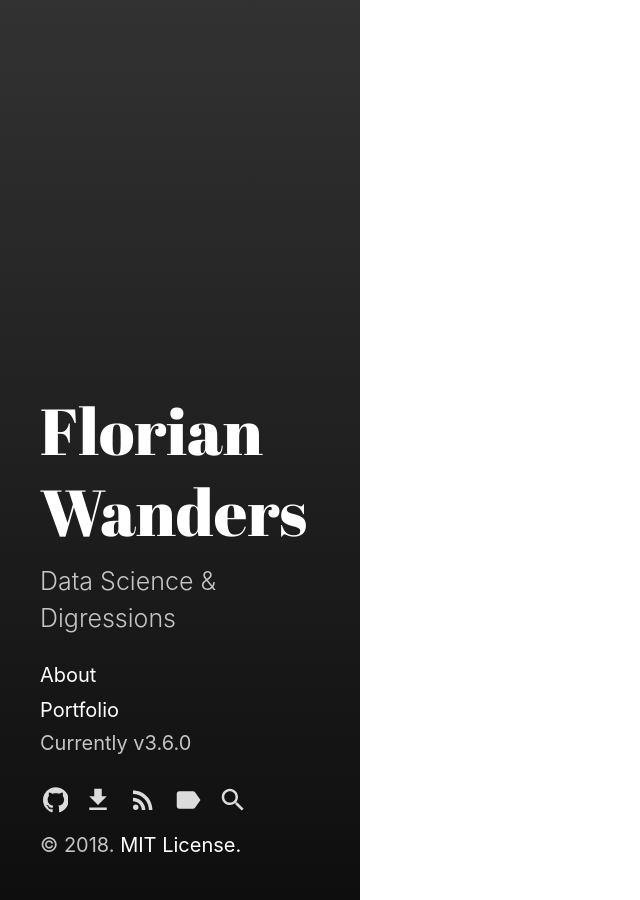
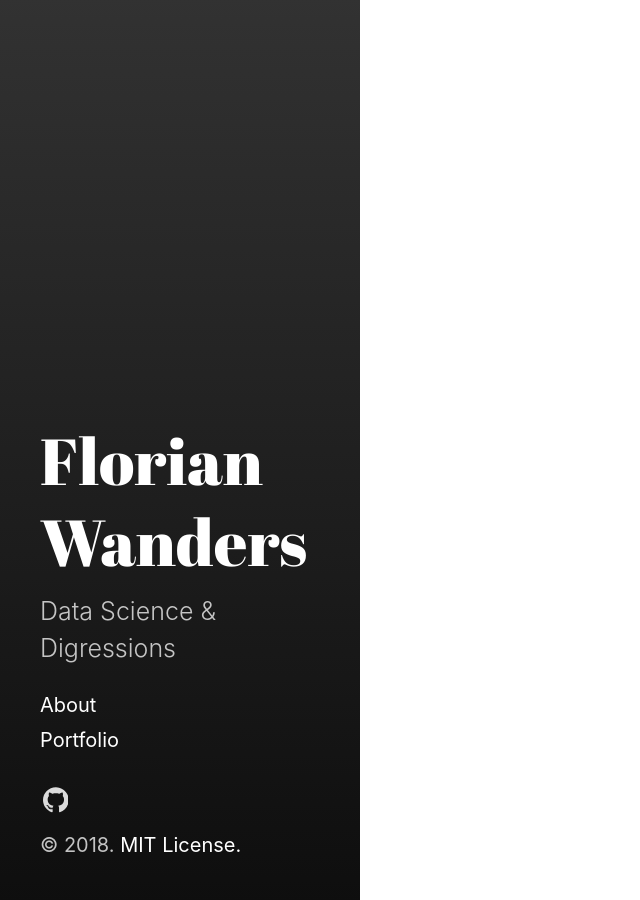
Before and after one commit to stormvirux/florianwanders.github.io, a Jekyll site: the page built from index.html, in a window 1280 px wide. Shown: the whole page, without its empty margins (0-640 px from the left). Built offline with Jekyll 4.4.1, drawn with Linux system fonts in a browser that asks for light colours.

Commit message:
remove template content from sidebar

```diff
--- a/_config.yml
+++ b/_config.yml
@@ -27,7 +27,6 @@ plugins:
   - jekyll-paginate
 
 # Custom vars
-version:            3.6.0
 sidebar_home_link:  false
 sidebar_blog_link:  false #'/blog'     # By default, your home page is your blog
                                 # page. If you change your paginate_path,
--- a/_includes/sidebar-icon-links.html
+++ b/_includes/sidebar-icon-links.html
@@ -1,53 +1,9 @@
 <nav id="sidebar-icon-links">
-  {% if site.github.repo %}
+
     <a id="github-link"
        class="icon" title="Github Project" aria-label="Github Project"
        href="{{ site.github.repo }}">
       {% include svg/github.svg %}
     </a>
-    <a id="github-download-link"
-       class="icon" title="Download" aria-label="Download"
-       href="{{ site.github.repo }}/archive/v{{ site.version }}.zip">
-      {% include svg/download.svg %}
-    </a>
-  {% endif %}
 
-  <a id="subscribe-link"
-     class="icon" title="Subscribe" aria-label="Subscribe"
-     href="{{ site.baseurl }}/feed.xml">
-    {% include svg/feed.svg %}
-  </a>
-
-  {% comment %}
-    Check if we have tag or search pages page active before linking to it.
-  {% endcomment %}
-  {% assign tags_page = false %}
-  {% assign search_page = false %}
-  {% for node in site.pages %}
-    {% if node.layout == "tags" %}
-      {% assign tags_page = node %}
-    {% elsif node.layout == "search" %}
-      {% assign search_page = node %}
-    {% endif %}
-  {% endfor %}
-
-  {% if tags_page %}
-    <a id="tags-link"
-       class="icon{% if page.url == '/tags' %} active{% endif %}"
-       title="Tags" aria-label="Tags"
-       href="{{ site.baseurl }}{{ tags_page.url }}">
-      {% include svg/tags.svg %}
-    </a>
-  {% endif %}
-
-  {% if search_page %}
-    <a id="search-link"
-       class="icon{% if page.url == '/search' %} active{% endif %}"
-       title="Search" aria-label="Search"
-       href="{{ site.baseurl }}{{ search_page.url }}">
-      {% include svg/search.svg %}
-    </a>
-  {% endif %}
-
-  {% include custom-icon-links.html %}
 </nav>
--- a/_includes/sidebar.html
+++ b/_includes/sidebar.html
@@ -12,9 +12,6 @@
   </header>
   {% include sidebar-nav-links.html %}
 
-  {% if site.version %}
-    <span class="site-version">Currently v{{ site.version }}</span>
-  {% endif %}
 
   {% include sidebar-icon-links.html %}
   {% include copyright.html %}
```
